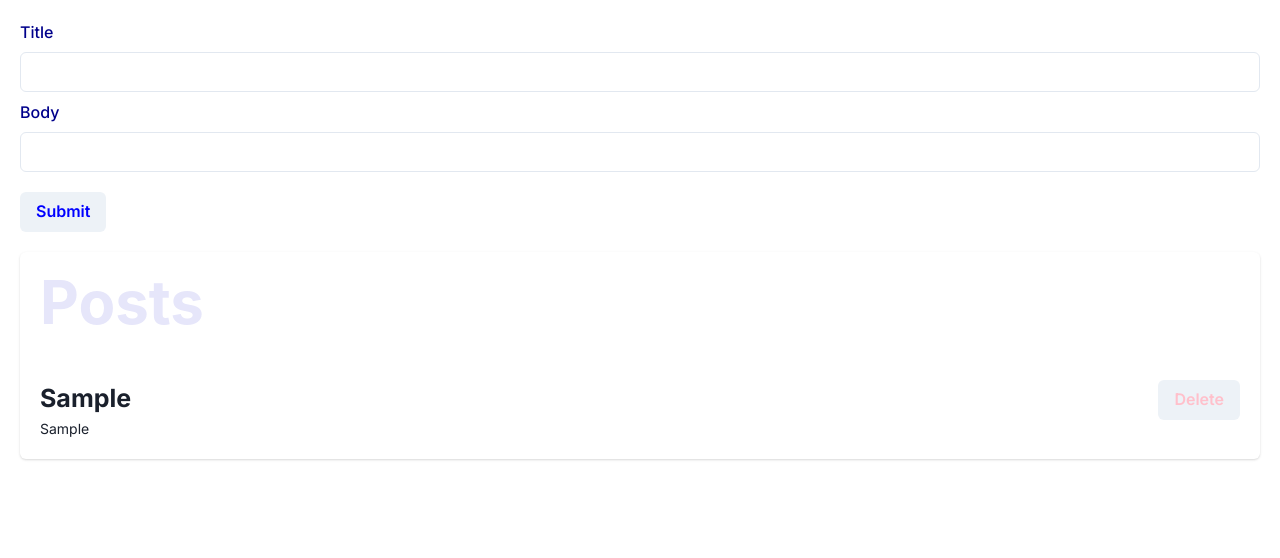
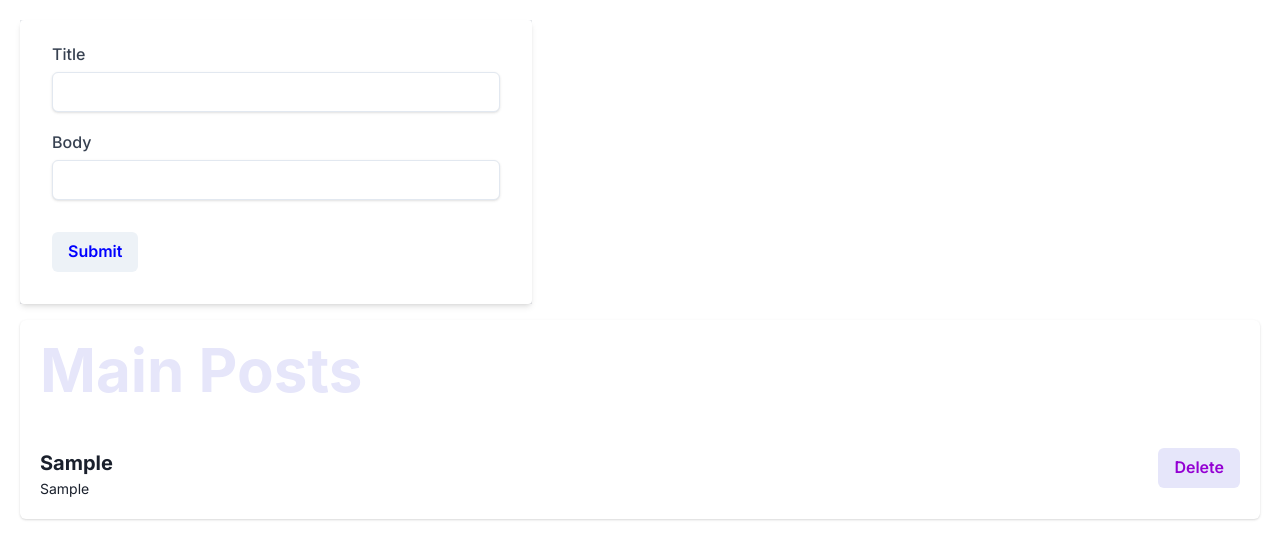
Before and after one commit to kianafirozian/SamanTask, a Next.js app: page / in a window 1280 px wide. Both pictures are taken after typing "Sample", "Sample" into the empty fields and a click on the button "Submit". Shown: the top 558 px of the page. Built offline with nearby package versions, Linux system fonts and the light colour scheme; no server answers.

Commit message:
update ui

```diff
--- a/src/components/Form.tsx
+++ b/src/components/Form.tsx
@@ -1,6 +1,5 @@
 "use client";
 import {
-  FormControl,
   FormLabel,
   FormErrorMessage,
   FormHelperText,
@@ -40,33 +39,45 @@
   };
 
   return (
+    <div className="w-full max-w-lg bg-gray-200">
       <form
         onSubmit={handleSubmit((data) => {
           onSubmit(data);
           reset();
         })}
-      color="lightblue"
+        className="bg-white shadow-md rounded px-8 pt-6 pb-8 mb-4"
       >
-      <FormLabel color="darkblue">Title</FormLabel>
-      <Input type="text" {...register("title")} />
+        <FormLabel className="block text-gray-700 text-sm font-bold mb-2">
+          Title
+        </FormLabel>
+        <Input
+          type="text"
+          className="shadow appearance-none border rounded w-full py-2 px-3 text-gray-700 leading-tight focus:outline-none focus:shadow-outline"
+          {...register("title")}
+        />
         {errors.title?.type === "required" && (
           <p className="text-red-600 text-sm">title is required...</p>
         )}
-      <FormLabel marginTop={2} color="darkblue">
+        <FormLabel className="block text-gray-700 text-sm font-bold mb-2 mt-5">
           Body
         </FormLabel>
-      <Input type="text" {...register("body")} />
+        <Input
+          type="text"
+          className="shadow appearance-none border rounded w-full py-2 px-3 text-gray-700 mb-3 leading-tight focus:outline-none focus:shadow-outline"
+          {...register("body")}
+        />
 
         <Button
           disabled={!isValid}
           type="submit"
+          className="bg-blue-500 hover:bg-blue-700 text-white font-bold py-2 px-4 rounded focus:outline-none focus:shadow-outline"
           marginTop={5}
           color="blue"
-        marginBottom={5}
         >
           Submit
         </Button>
       </form>
+    </div>
   );
 };
 
--- a/src/components/Posts.tsx
+++ b/src/components/Posts.tsx
@@ -26,7 +26,7 @@
     <Card>
       <CardHeader>
         <Heading size="3xl" color="lavender">
-          Posts
+          Main Posts
         </Heading>
       </CardHeader>
       <CardBody>
@@ -41,14 +41,14 @@
                 justifyContent="space-between"
               >
                 <Box display="block">
-                  <Text fontSize={25} fontWeight="bold">
+                  <Text fontSize={20} fontWeight="bold">
                     {post.title}
                   </Text>
                   <Text>{post.body}</Text>
                 </Box>
                 <Button
-                  backgroundColor="EDF2F7"
-                  color="pink"
+                  backgroundColor="lavender"
+                  color="darkviolet"
                   onClick={() => onDelete(post.id)}
                 >
                   Delete
```
Lines whose indentation alone changed are shown as unchanged.
